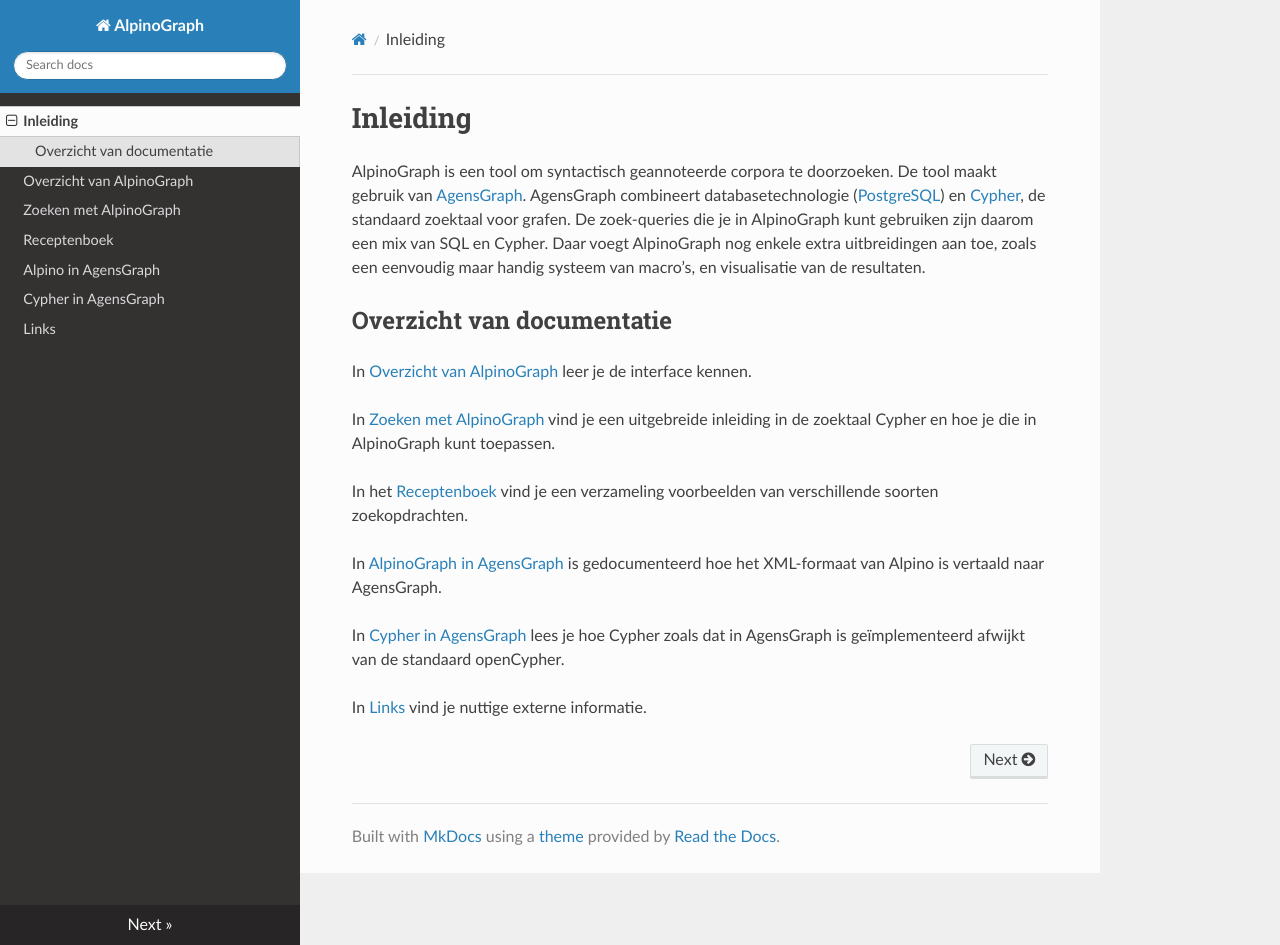
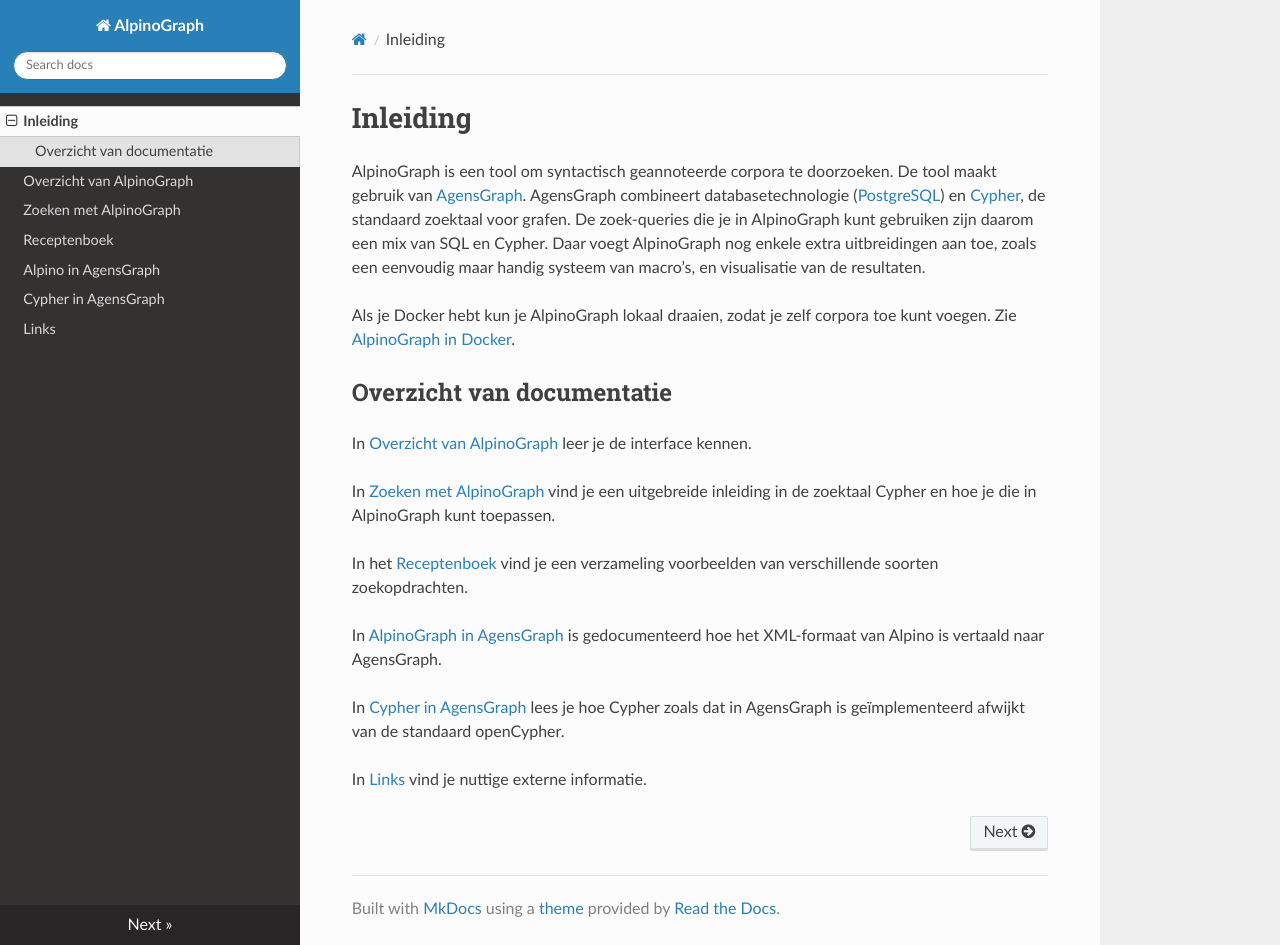
Before and after one commit to rug-compling/alpinograph-docs, an MkDocs documentation site: the page built from docs/index.md, in a window 1280 px wide and 945 px high. Built offline with MkDocs 1.6.1, drawn with Linux system fonts in a browser that asks for light colours; nearby versions of some CDN libraries.

Commit message:
alpinograph in docker; enkele TODOs

```diff
--- a/docs/index.md
+++ b/docs/index.md
@@ -1,6 +1,10 @@
 # Inleiding
 
 AlpinoGraph is een tool om syntactisch geannoteerde corpora te doorzoeken. De tool maakt gebruik van [AgensGraph](https://bitnine.net/agensgraph/). AgensGraph combineert databasetechnologie ([PostgreSQL](https://www.postgresql.org/)) en [Cypher](https://en.wikipedia.org/wiki/Cypher_(query_language)), de standaard zoektaal voor grafen. De zoek-queries die je in AlpinoGraph kunt gebruiken zijn daarom een mix van SQL en Cypher. Daar voegt AlpinoGraph nog enkele extra uitbreidingen aan toe, zoals een eenvoudig maar handig systeem van macro's, en visualisatie van de resultaten.
+
+Als je Docker hebt kun je AlpinoGraph lokaal draaien, zodat je zelf
+corpora toe kunt voegen.
+Zie [AlpinoGraph in Docker](https://github.com/rug-compling/alpinograph-docker).
 
 ## Overzicht van documentatie
 
```
Also changed, not shown: docs/alpinoagens.md (+1 -0 lines), docs/links.md (+1 -0 lines), docs/zoeken.md (+2 -1 lines).
